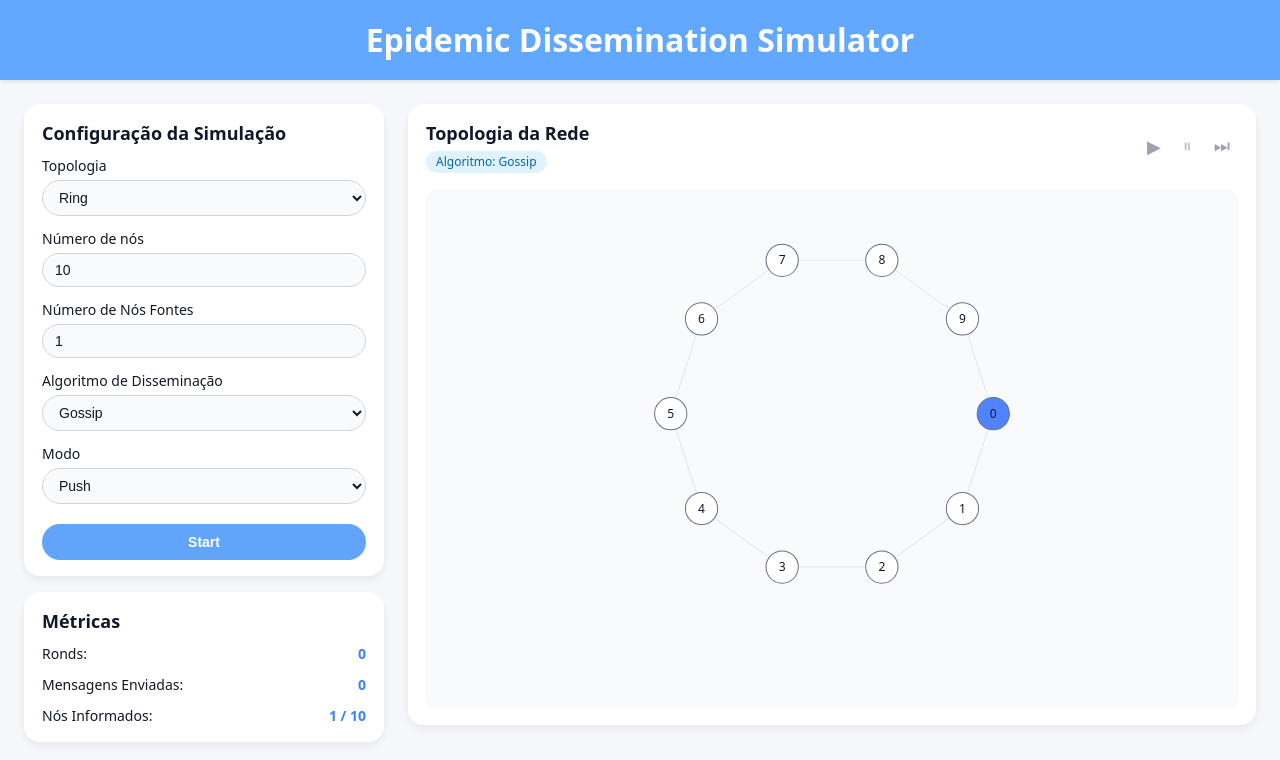
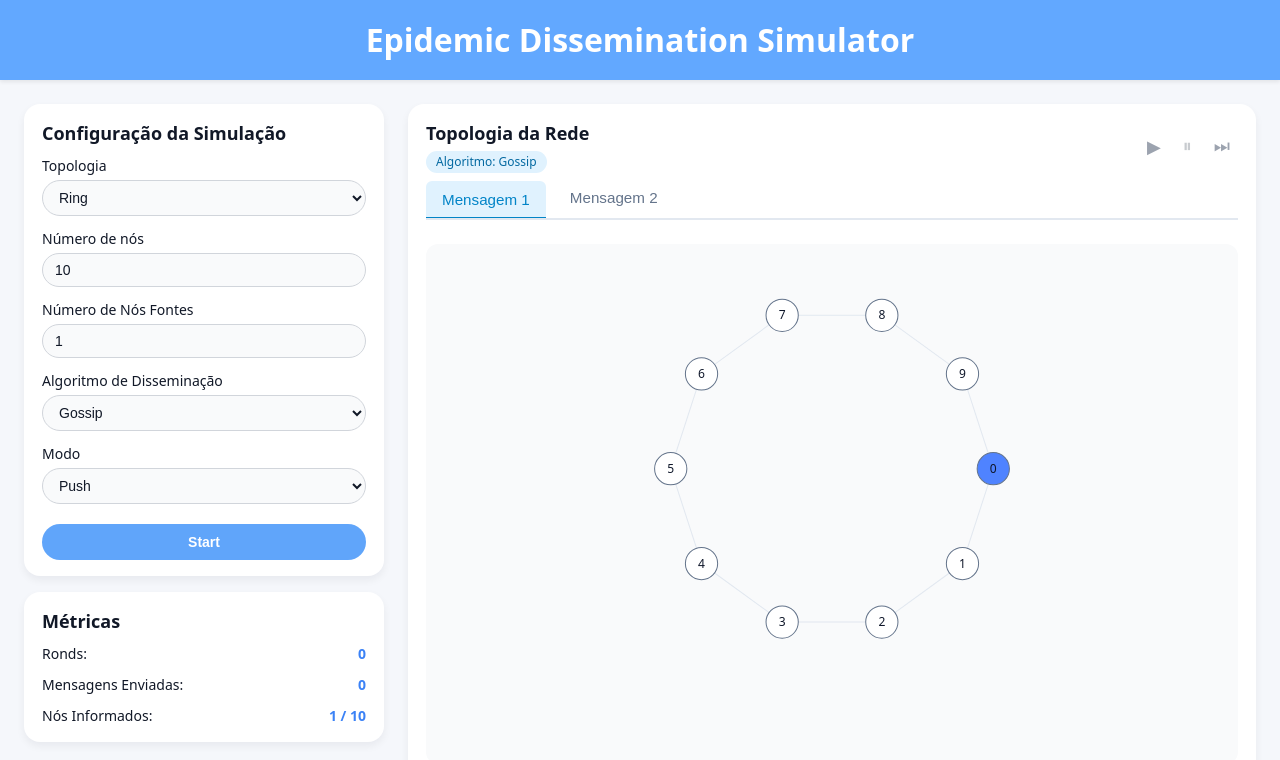
Before and after one commit to diogo0030/epidemic_dissemination_UI, a React app in the folder frontend/: page / in a window 1280 px wide. Both pictures are taken after a click on the button "Start". Shown: the top 760 px of the page. Built offline with nearby package versions, Linux system fonts and the light colour scheme; the HTML template or start-up script is replaced by a standard one.

Commit message:
Tab Bar and multiple messages added

```diff
--- a/frontend/src/App.tsx
+++ b/frontend/src/App.tsx
@@ -5,23 +5,21 @@ import { ConfigPanel } from "./components/ConfigPanel";
 import { GraphView } from "./components/GraphView";
 import { MetricsPanel } from "./components/MetricsPanel";
 import type {
-  NodeData,
   EdgeData,
   SimulationConfig,
   Algorithm,
 } from "./core/types";
 import { requestTopology } from "./services/topologyService";
 import {
-  infectInitialNodes,
   simulateOneRound,
 } from "./core/simulation";
+import type { MessageRun, NodeData } from "./core/types";
+import { TabBar } from "./components/TabBar";
 
 function App() {
-  const [nodes, setNodes] = useState<NodeData[]>([]);
+  const [messageRuns, setMessageRuns] = useState<MessageRun[]>([]);
+  const [activeMessageId, setActiveMessageId] = useState<string | null>(null);
   const [edges, setEdges] = useState<EdgeData[]>([]);
-  const [round, setRound] = useState(0);
-  const [messages, setMessages] = useState(0);
-  const [informed, setInformed] = useState(0);
   const [totalNodes, setTotalNodes] = useState(0);
   const [currentAlgorithm, setCurrentAlgorithm] =
     useState<Algorithm | null>(null);
@@ -30,14 +28,14 @@ function App() {
 
   // refs para o play automático
   const playIntervalRef = useRef<number | null>(null);
-  const nodesRef = useRef<NodeData[]>([]);
+  const messageRunsRef = useRef<MessageRun[]>([]);
   const edgesRef = useRef<EdgeData[]>([]);
   const totalNodesRef = useRef<number>(0);
 
   // manter refs atualizados
   useEffect(() => {
-    nodesRef.current = nodes;
-  }, [nodes]);
+    messageRunsRef.current = messageRuns;
+  }, [messageRuns]);
 
   useEffect(() => {
     edgesRef.current = edges;
@@ -47,57 +45,75 @@ function App() {
     totalNodesRef.current = totalNodes;
   }, [totalNodes]);
 
-  const canSimulate = !!currentAlgorithm && nodes.length > 0;
+  const canSimulate = !!currentAlgorithm && messageRuns.length > 0;
 
   // START SIMULATION (quando clicas no botão grande "Start")
   const handleStartSimulation = async (config: SimulationConfig) => {
     // parar qualquer animação antiga
     setIsPlaying(false);
 
-    const { nodes, edges } = await requestTopology(config);
+    const { nodes: initialNodes, edges } = await requestTopology(config);
 
-    const infected = infectInitialNodes(nodes);
+    // MOCK: Criar múltiplas mensagens para simular concorrência
+    // Vamos criar "N" runs com base no sourceNodeCount, ou só fixo para demo
+    const newRuns: MessageRun[] = [];
 
-    setNodes(infected);
+
+    // Para simplificar, vamos criar 2 mensagens fictícias agora
+    const runCount = 2;
+
+    for (let i = 0; i < runCount; i++) {
+      // Cada run começa com um deep copy dos nós iniciais limpos
+      const runNodes: NodeData[] = initialNodes.map(n => ({ ...n, state: "SUSCEPTIBLE" }));
+
+      // Infetar o nó de origem desta mensagem (mock: nó 0 para msg 1, nó 1 para msg 2, etc, wrap around)
+      const originId = i % runNodes.length;
+      runNodes[originId].state = "INFECTIVE";
+
+      newRuns.push({
+        id: `msg-${i + 1}`,
+        label: `Mensagem ${i + 1}`,
+        nodes: runNodes,
+        round: 0,
+        messages: 0
+      });
+    }
+
+    setMessageRuns(newRuns);
+    setActiveMessageId(newRuns[0].id);
     setEdges(edges);
-    setRound(0);
-    setMessages(0);
-
-    const informedCount = infected.filter(
-      (n) => n.state !== "SUSCEPTIBLE"
-    ).length;
-    setInformed(informedCount);
     setTotalNodes(config.nodeCount);
     setCurrentAlgorithm(config.algorithm);
   };
 
   // executa UMA ronda
+  // executa UMA ronda para TODAS as mensagens ativas
   const runOneRound = () => {
     if (!currentAlgorithm) return;
-    if (nodesRef.current.length === 0) return;
+    if (messageRunsRef.current.length === 0) return;
+
+    const nextRuns = messageRunsRef.current.map((run) => {
+      // Se esta mensagem já infetou tudos, maybe parar? Mas por agora continua a simular
+      // Verificar se já todos sabem para otimizar? opcional.
 
       const { nodes: newNodes, messagesSent } = simulateOneRound(
-      nodesRef.current,
+        run.nodes,
         edgesRef.current,
         currentAlgorithm
       );
 
-    setNodes(newNodes);
-    setRound((r) => r + 1);
-    setMessages((m) => m + messagesSent);
+      return {
+        ...run,
+        nodes: newNodes,
+        round: run.round + 1,
+        messages: run.messages + messagesSent
+      };
+    });
 
-    const informedCount = newNodes.filter(
-      (n) => n.state !== "SUSCEPTIBLE"
-    ).length;
-    setInformed(informedCount);
+    setMessageRuns(nextRuns);
 
-    // se já todos informados, para o play
-    if (
-      informedCount === totalNodesRef.current &&
-      totalNodesRef.current > 0
-    ) {
-      setIsPlaying(false);
-    }
+    // Verificar condicao de paragem global? Só se todas acabarem.
+    // Para simplicidade, deixamos correr ate o user fazer pause.
   };
 
   // PLAY / PAUSE / STEP handlers
@@ -137,6 +153,17 @@ function App() {
     };
   }, [isPlaying, currentAlgorithm]); // depende do estado de play e algoritmo
 
+  // Derived state para a UI baseada na tab ativa
+  const activeRun = messageRuns.find(r => r.id === activeMessageId) || messageRuns[0];
+
+  const displayNodes = activeRun ? activeRun.nodes : [];
+  const displayRound = activeRun ? activeRun.round : 0;
+  const displayMessages = activeRun ? activeRun.messages : 0;
+
+  const displayInformed = activeRun
+    ? activeRun.nodes.filter(n => n.state !== "SUSCEPTIBLE").length
+    : 0;
+
   return (
     <div className="app">
       <header className="app-header">
@@ -152,9 +179,9 @@ function App() {
 
           <div className="panel">
             <MetricsPanel
-              round={round}
-              messages={messages}
-              informed={informed}
+              round={displayRound}
+              messages={displayMessages}
+              informed={displayInformed}
               totalNodes={totalNodes}
             />
           </div>
@@ -201,13 +228,23 @@ function App() {
               </div>
             </div>
 
+
+
+            {messageRuns.length > 0 && (
+              <TabBar
+                tabs={messageRuns.map(r => ({ id: r.id, label: r.label }))}
+                activeTab={activeMessageId || ""}
+                onTabClick={setActiveMessageId}
+              />
+            )}
+
             <div className="graph-panel-body">
-              <GraphView nodes={nodes} edges={edges} />
+              <GraphView nodes={displayNodes} edges={edges} />
             </div>
           </div>
         </div>
-      </main>
-    </div>
+      </main >
+    </div >
   );
 }
 
--- /dev/null
+++ b/frontend/src/components/TabBar.css
@@ -0,0 +1,34 @@
+/* src/components/TabBar.css */
+.tab-bar {
+  display: flex;
+  gap: 8px;
+  border-bottom: 2px solid #e2e8f0;
+  margin-bottom: 16px;
+  overflow-x: auto;
+  padding-bottom: 4px;
+}
+
+.tab-button {
+  background: none;
+  border: none;
+  padding: 8px 16px;
+  cursor: pointer;
+  font-size: 0.95rem;
+  color: #64748b;
+  border-radius: 6px 6px 0 0;
+  transition: all 0.2s;
+  font-weight: 500;
+  white-space: nowrap;
+}
+
+.tab-button:hover {
+  background-color: #f1f5f9;
+  color: #334155;
+}
+
+.tab-button.active {
+  background-color: #e0f2fe; /* Light blue background for active */
+  color: #0284c7; /* Blue text */
+  border-bottom: 3px solid #0284c7;
+  margin-bottom: -6px; /* Overlap the border-bottom of container */
+}
--- /dev/null
+++ b/frontend/src/components/TabBar.tsx
@@ -0,0 +1,29 @@
+// src/components/TabBar.tsx
+import "./TabBar.css";
+
+interface Tab {
+    id: string;
+    label: string;
+}
+
+interface Props {
+    tabs: Tab[];
+    activeTab: string;
+    onTabClick: (id: string) => void;
+}
+
+export function TabBar({ tabs, activeTab, onTabClick }: Props) {
+    return (
+        <div className="tab-bar">
+            {tabs.map((tab) => (
+                <button
+                    key={tab.id}
+                    className={`tab-button ${activeTab === tab.id ? "active" : ""}`}
+                    onClick={() => onTabClick(tab.id)}
+                >
+                    {tab.label}
+                </button>
+            ))}
+        </div>
+    );
+}
--- a/frontend/src/core/scriptBuilder.ts
+++ b/frontend/src/core/scriptBuilder.ts
@@ -2,7 +2,7 @@
 import type { SimulationConfig } from "./types";
 
 export function buildScript(config: SimulationConfig): string {
-  // UI_start|<Port>|<Count>|<Sources>|<Topology>|<Algorithm>|<Mode>
+  // UI_start;<Port>;<Count>;<Sources>;<Topology>;<Algorithm>;<Mode>
   const address = typeof window !== "undefined" ? (window.location.port || "80") : "0";
-  return `UI_start|${address}|${config.nodeCount}|${config.sourceNodeCount}|${config.topology}|${config.algorithm}|${config.mode}`;
+  return `UI_start;${address};${config.nodeCount};${config.sourceNodeCount};${config.topology};${config.algorithm};${config.mode}`;
 }
```
Lines whose indentation alone changed are shown as unchanged.
